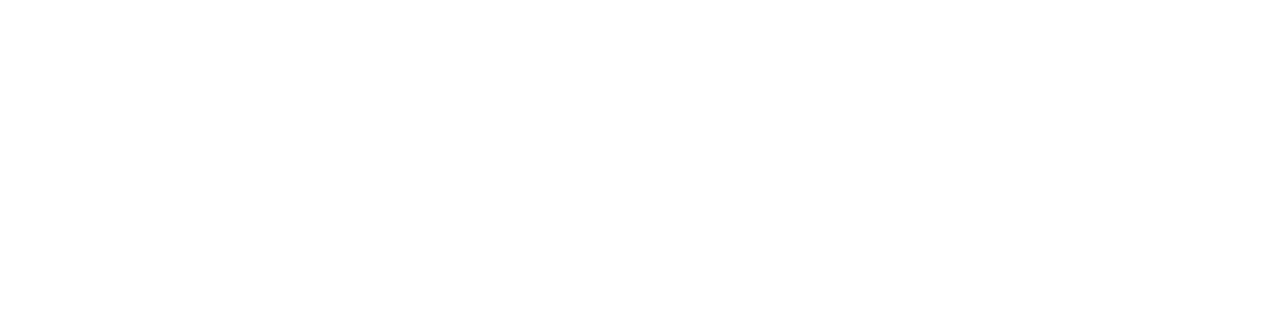
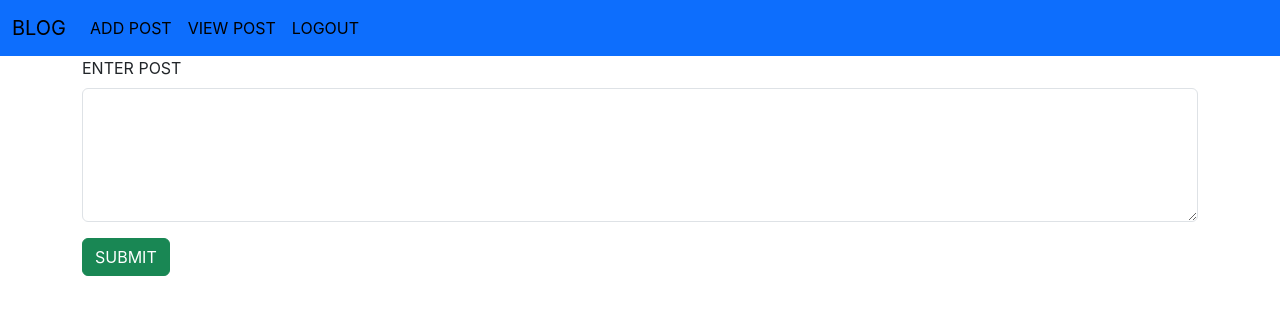
Before and after one commit to taniya-ignatius/blog-new-app-frontend, a React (Create React App) app: page /addpost in a window 1280 px wide. Before the commit this address had no page. Shown: the top 314 px of the page. Built offline with nearby package versions, Linux system fonts and the light colour scheme.

Commit message:
Addpost Success

```diff
--- a/src/App.js
+++ b/src/App.js
@@ -3,6 +3,7 @@
 import { BrowserRouter, Route, Routes } from 'react-router-dom';
 import SignUp from './components/SignUp';
 import Add from './components/Add';
+import Addpost from './components/Addpost';
 
 function App() {
   return (
@@ -11,6 +12,7 @@
      <Routes>
       <Route path='/' element={<SignUp/>}/>
       <Route path='/signup' element={<Add/>}/>
+      <Route path='/addpost' element={<Addpost/>}/>
      </Routes>
      </BrowserRouter>
     </div>
--- /dev/null
+++ b/src/components/Addpost.jsx
@@ -0,0 +1,56 @@
+import React, { useState } from 'react'
+import NavBar from './NavBar'
+import axios from 'axios'
+
+const Addpost = () => {
+    const [input, setInput] = new useState(
+        {
+            "userid":sessionStorage.getItem("userid"),
+            "post":""
+        }
+    )
+    const inputHandler = (event) => {
+        setInput({ ...input, [event.target.name]: event.target.value })
+    }
+    const readValues = () => {
+        console.log(input)
+        axios.post("http://localhost:3003/api/post/post", input).then(
+            (response) => {
+                console.log(response.data)
+                if (response.data.status == "success") {
+                    alert("Successfully Posted")
+                    setInput(
+                        {
+                            "userid":"",
+                            "post":""
+                        }
+                    )
+                } else {
+                    alert("Something went wrong")
+                }
+            }
+        )
+        }
+  return (
+    <div>
+        <NavBar/>
+        <div className="container">
+            <div className="row g-3">
+                <div className="col col-12 col-sm-12 col-md-12 col-lg-12 col-xl-12 col-xxl-12">
+                    <div className="row g-3">
+                        <div className="col col-12 col-sm-12 col-md-12 col-lg-12 col-xl-12 col-xxl-12">
+                            <label htmlFor="" className="form-label">ENTER POST</label>
+                            <textarea name="post" id="" cols="30" rows="5" className="form-control" value={input.post} onChange={inputHandler}></textarea>
+                        </div>
+                        <div className="col col-12 col-sm-12 col-md-12 col-lg-12 col-xl-12 col-xxl-12">
+                            <button className="btn btn-success" onClick={readValues}>SUBMIT</button>
+                        </div>
+                    </div>
+                </div>
+            </div>
+        </div>
+    </div>
+  )
+}
+
+export default Addpost
--- /dev/null
+++ b/src/components/NavBar.jsx
@@ -0,0 +1,31 @@
+import React from 'react'
+
+const NavBar = () => {
+  return (
+    <div>
+            <nav class="navbar navbar-expand-lg bg-primary">
+  <div class="container-fluid">
+    <a class="navbar-brand" href="#">BLOG</a>
+    <button class="navbar-toggler" type="button" data-bs-toggle="collapse" data-bs-target="#navbarSupportedContent" aria-controls="navbarSupportedContent" aria-expanded="false" aria-label="Toggle navigation">
+      <span class="navbar-toggler-icon"></span>
+    </button>
+    <div class="collapse navbar-collapse" id="navbarSupportedContent">
+      <ul class="navbar-nav me-auto mb-2 mb-lg-0">
+        <li class="nav-item">
+          <a class="nav-link active" aria-current="page" href="/">ADD POST</a>
+        </li>
+        <li class="nav-item">
+          <a class="nav-link active" aria-current="page" href="/signin">VIEW POST</a>
+        </li>
+        <li class="nav-item">
+          <a class="nav-link active" aria-current="page" href="/">LOGOUT</a>
+        </li>
+      </ul>
+    </div>
+  </div>
+</nav>
+    </div>
+  )
+}
+
+export default NavBar
--- a/src/components/SignUp.jsx
+++ b/src/components/SignUp.jsx
@@ -20,6 +20,8 @@
                 console.log(response.data)
                 if (response.data.status == "success") {
                     alert("Successfully Signed In")
+                    console.log(response.data.userData._id)
+                    sessionStorage.setItem("userid",response.data.userData._id)
                     navigate("/addpost")
                     setInput(
                         {
```
